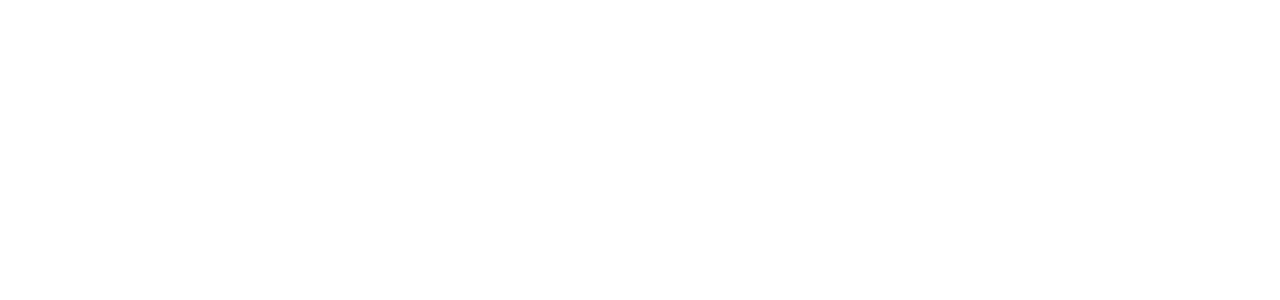
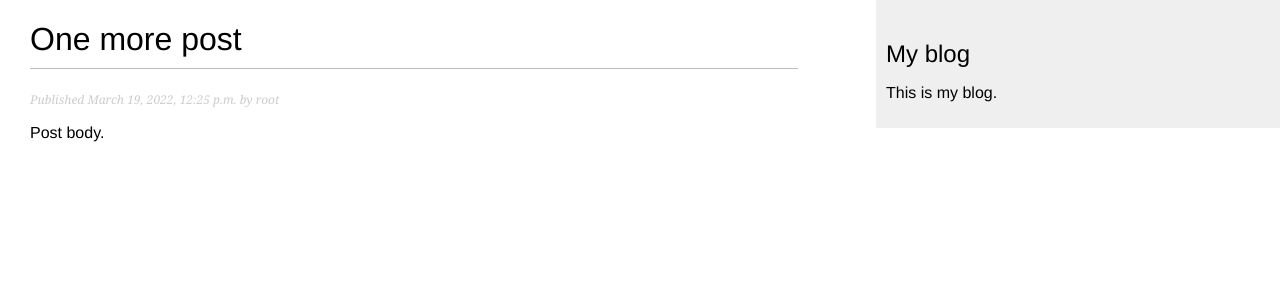
Before and after one commit to grbalmeida/blog-django, a Django app: a page that uses mysite/blog/templates/blog/post/detail.html in a window 1280 px wide. Before the commit the part shown is empty. Shown: the top 300 px of the page. Run offline with Django 3.2, Linux system fonts and the light colour scheme; data comes from the database, SQL or seed files in the repository; both versions use the stored data as it was after the commit.

Commit message:
Criando templates para suas views

```diff
--- a/mysite/blog/models.py
+++ b/mysite/blog/models.py
@@ -1,11 +1,11 @@
 from django.db import models
 from django.utils import timezone
+from django.urls import reverse
 from django.contrib.auth.models import User
-from django.urls import reverse
 
 class PublishedManager(models.Manager):
     def get_queryset(self):
-        return super(PublishedManager, self).get_queryset().filter(status='published')
+        return super().get_queryset().filter(status='published')
 
 class Post(models.Model):
     STATUS_CHOICE = (
--- a/mysite/blog/templates/blog/base.html
+++ b/mysite/blog/templates/blog/base.html
@@ -3,7 +3,7 @@
 <html>
     <head>
         <title>{% block title %}{% endblock %}</title>
-        <link href="{% static 'css/blog.css' %}" rel="stylesheet">
+        <link href="{% static "css/blog.css" %}" rel="stylesheet">
     </head>
     <body>
         <div id="content">
--- a/mysite/blog/templates/blog/post/detail.html
+++ b/mysite/blog/templates/blog/post/detail.html
@@ -0,0 +1,11 @@
+{% extends "blog/base.html" %}
+
+{% block title %}{{ post.title }}{% endblock %}
+
+{% block content %}
+    <h1>{{ post.title }}</h1>
+    <p class="date">
+        Published {{ post.publish }} by {{ post.author }}
+    </p>
+    {{ post.body|linebreaks }}
+{% endblock %}
--- a/mysite/blog/urls.py
+++ b/mysite/blog/urls.py
@@ -6,5 +6,5 @@ app_name = 'blog'
 urlpatterns = [
     # views de postagens
     path('', views.post_list, name='post_list'),
-    path('<int:year>/<int:month>/<int:day>/<slug:post>/', views.post_detail, name='post_detail')
+    path('<int:year>/<int:month>/<int:day>/<slug:post>/', views.post_detail, name='post_detail'),
 ]
--- a/mysite/mysite/urls.py
+++ b/mysite/mysite/urls.py
@@ -13,8 +13,8 @@ Including another URLconf
     1. Import the include() function: from django.urls import include, path
     2. Add a URL to urlpatterns:  path('blog/', include('blog.urls'))
 """
+from django.contrib import admin
 from django.urls import path, include
-from django.contrib import admin
 
 urlpatterns = [
     path('admin/', admin.site.urls),
```
Also changed, not shown: mysite/db.sqlite3.
